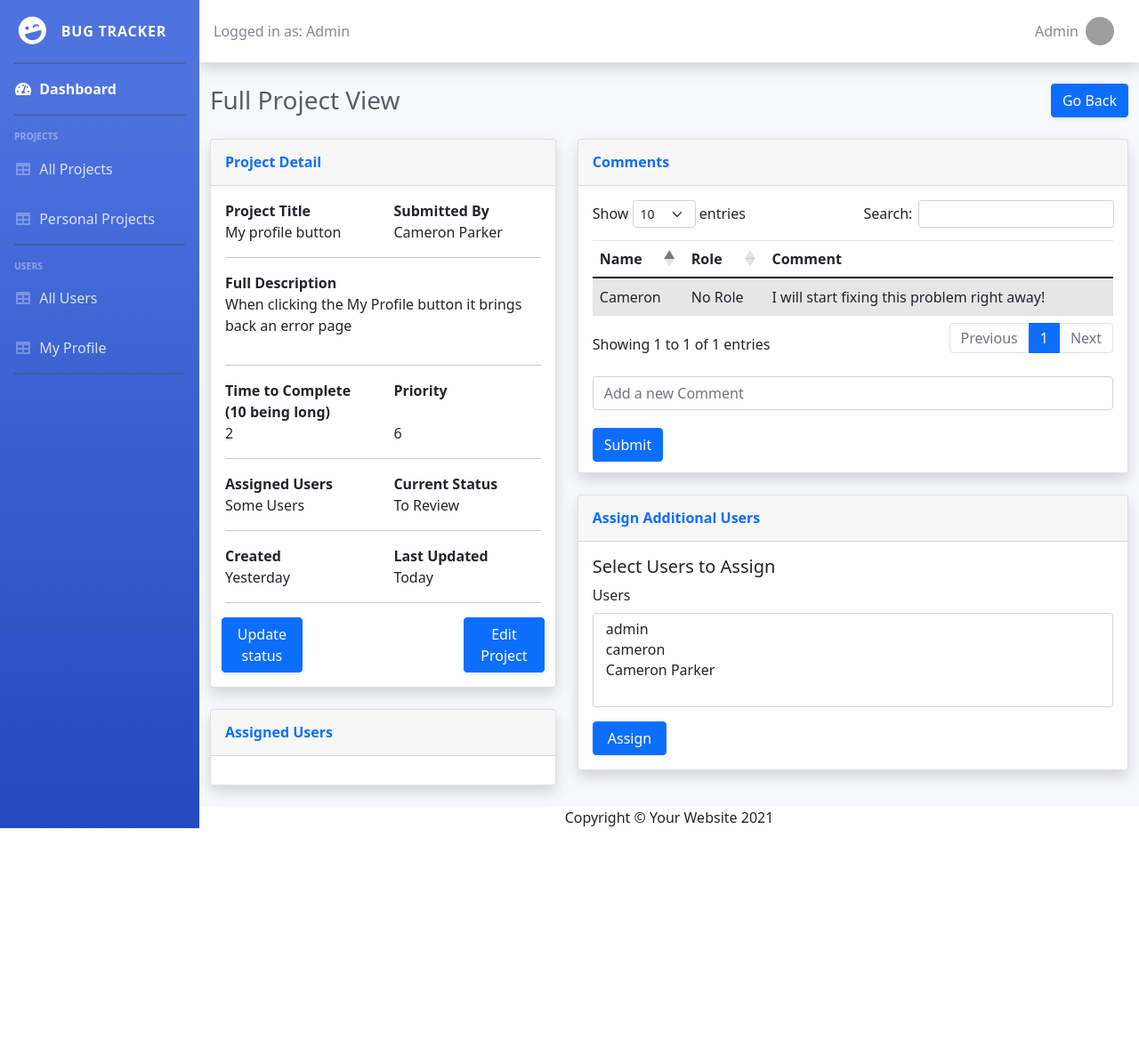
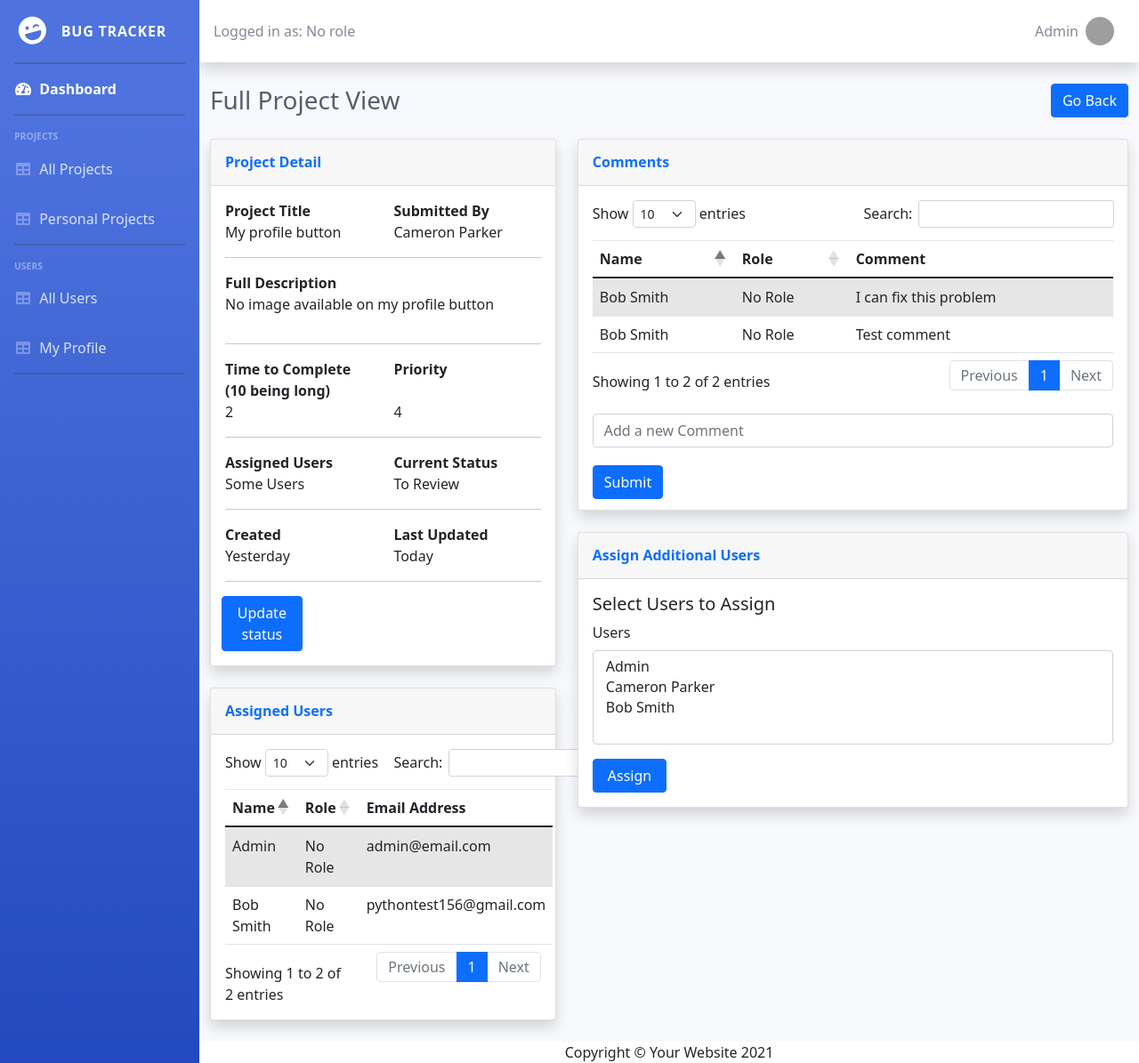
Before and after one commit to Cams-Code/Bug_Tracker, a Flask app: page /view_projects/2 in a window 1280 px wide. Shown: the whole page at 89% size. Before the commit the page ends 931 px from the top, so only its background shows below. Run offline with Flask 2, Linux system fonts and the light colour scheme; a user stored in the database is signed in; data comes from the database, SQL or seed files in the repository; some libraries are stand-ins or nearby versions; grey boxes are pictures that could not be loaded.

Commit message:
Add ability to assign projects to users

```diff
--- a/main.py
+++ b/main.py
@@ -8,7 +8,7 @@ from datetime import date
 from werkzeug.security import generate_password_hash, check_password_hash
 from flask_sqlalchemy import SQLAlchemy
 from sqlalchemy.orm import relationship
-from sqlalchemy import Column, Integer, ForeignKey, String, Text
+from sqlalchemy import Column, Integer, ForeignKey, String, Text, Table
 from sqlalchemy.ext.declarative import declarative_base
 from flask_login import UserMixin, login_user, LoginManager, login_required, current_user, logout_user
 from forms import AddBugForm, RegisterForm, LoginForm, CommentForm, StatusForm, ProjectAssignForm
@@ -30,6 +30,7 @@ login_manager = LoginManager()
 login_manager.init_app(app)
 ckeditor = CKEditor(app)
 ts = URLSafeTimedSerializer(app.config["SECRET_KEY"])
+Base = declarative_base()
 
 # Connect to Database
 
@@ -38,6 +39,13 @@ app.config["SQLALCHEMY_TRACK_MODIFICATIONS"] = False
 db = SQLAlchemy(app)
 
 # Create database tables
+
+# Association table for many to many relationship between Users and Bugs table
+UsersBugs = db.Table(
+    "usersbugs",
+    db.Column("user_id", Integer, ForeignKey("users.id")),
+    db.Column("bug_id", Integer, ForeignKey("bugs.id"))
+)
 
 
 class Users(UserMixin, db.Model):
@@ -49,7 +57,7 @@ class Users(UserMixin, db.Model):
     role = Column(String(250), nullable=True)
 
     # relationship with Bugs table
-    bugs = relationship("Bugs", back_populates="submitter")
+    bugs = relationship("Bugs", secondary=UsersBugs, backref="assigned")
 
     # relationship with Comment table
     comments = relationship("Comment", back_populates="commenter")
@@ -64,10 +72,6 @@ class Bugs(db.Model):
     time_to_fix = Column(Integer, nullable=False)
     priority = Column(Integer, nullable=False)
     status = Column(String(250), nullable=False)
-
-    # relationship with Users table
-    submitter_id = Column(Integer, ForeignKey("users.id"))
-    submitter = relationship("Users", back_populates="bugs")
 
     # relationship with Comment table
     comments = relationship("Comment", back_populates="bug")
@@ -189,7 +193,6 @@ def dashboard():
 def add_bug():
     form = AddBugForm()
     if form.validate_on_submit():
-
         # add new bug to database
         new_bug = Bugs(
             bug_name=form.bug_name.data,
@@ -197,11 +200,13 @@ def add_bug():
             full_desc=form.full_desc.data,
             time_to_fix=int(form.time_to_fix.data),
             priority=form.priority.data,
-            submitter_id=current_user.id,
             status="Not Started"
         )
 
         db.session.add(new_bug)
+        db.session.commit()
+
+        current_user.bugs.append(new_bug)
         db.session.commit()
 
         return redirect(url_for("all_projects"))
@@ -279,6 +284,12 @@ def view_projects(project_id):
         return redirect(url_for("view_projects", project_id=project_id))
 
     # assign users
+    elif request.method == "POST" and assign_form.users.data:
+        for user in assign_form.users.data:
+            assigned_user = Users.query.filter_by(full_name=user).first()
+            assigned_user.bugs.append(project)
+            db.session.commit()
+        return redirect(url_for("view_projects", project_id=project_id))
 
     return render_template("full_project_view.html", project=project, form=form, status=status_form, assign=assign_form)
 
--- a/templates/all_projects.html
+++ b/templates/all_projects.html
@@ -40,7 +40,7 @@
                                                 <tr>
                                                     <td>{{ project.bug_name.capitalize() }}</td>
                                                     <td>{{ project.brief_desc }}</td>
-                                                    <td>{{ project.submitter.full_name.title() }}</td>
+                                                    <td>{{ project.assigned[0].full_name }}</td>
                                                     <td>{{ project.time_to_fix }}</td>
                                                     <td>{{ project.priority }}</td>
                                                     <td>users</td>
--- a/templates/full_project_view.html
+++ b/templates/full_project_view.html
@@ -38,7 +38,7 @@
                                                 {{ project.bug_name }}
                                             </h7>
                                             <h7 class="col-6">
-                                                {{ project.submitter.full_name.title() }}
+                                                {{ project.assigned[0].full_name.title() }}
                                             </h7>
                                         </div>
                                         <hr>
@@ -116,8 +116,23 @@
                                     <h6 class="m-0 font-weight-bold text-primary">Assigned Users</h6>
                                 </div>
                                 <div class="card-body">
-                                    <table>
-
+                                    <table id="assign-table" class="table table-striped" style="width: 100%;">
+                                        <thead>
+                                            <tr>
+                                                <th>Name</th>
+                                                <th>Role</th>
+                                                <th>Email Address</th>
+                                            </tr>
+                                        </thead>
+                                        <tbody>
+                                            {% for user in project.assigned[1:] %}
+                                                    <tr>
+                                                        <td>{{ user.full_name }}</td>
+                                                        <td>{{ user.role.title() }}</td>
+                                                        <td>{{ user.email }}</td>
+                                                    </tr>
+                                            {% endfor %}
+                                        </tbody>
                                     </table>
                                 </div>
                             </div>
@@ -221,4 +236,14 @@
         });
      });
  </script>
+ <script>
+     $(document).ready(function () {
+        $('#assign-table').DataTable({
+            columns: [
+                null,
+                {orderable: true, searchable: false},
+                {orderable: false, searchable: false}],
+        });
+     });
+ </script>
 {% endblock %}
```
Also changed, not shown: bugtracker.db.
